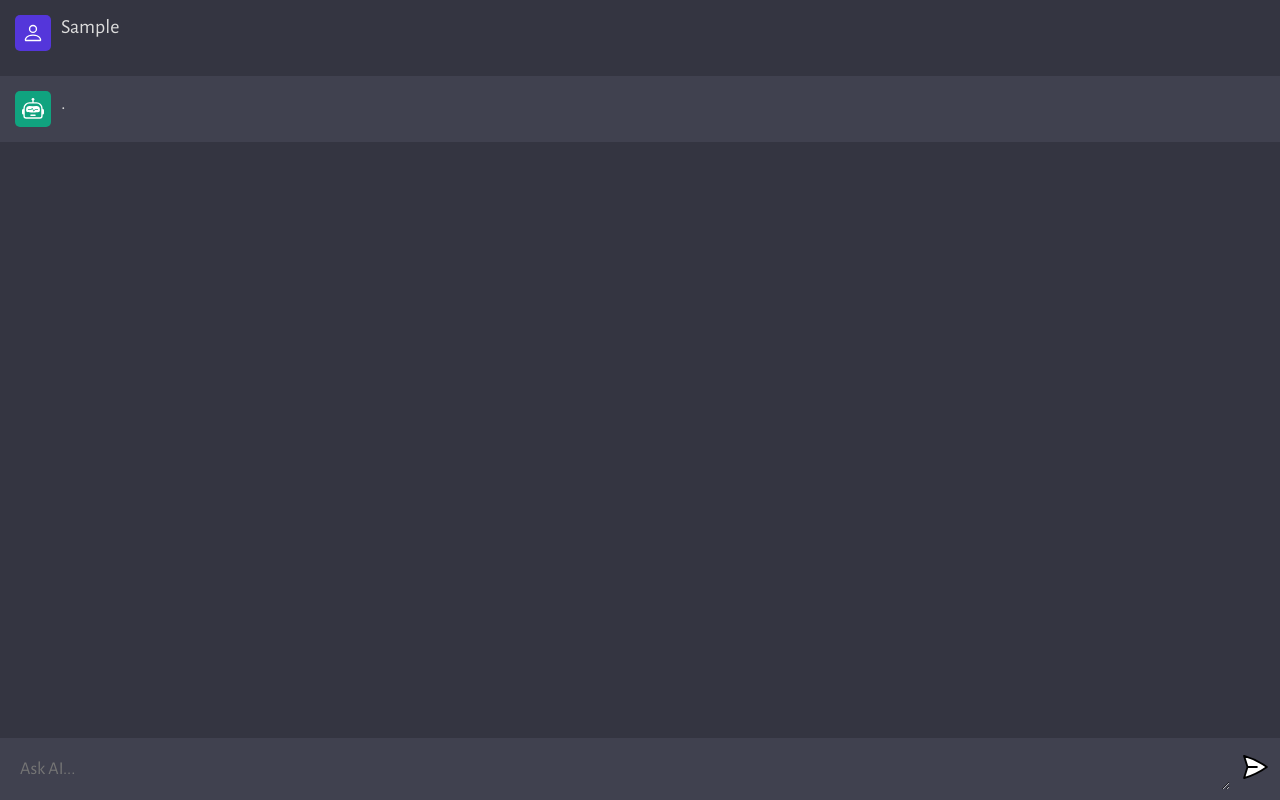
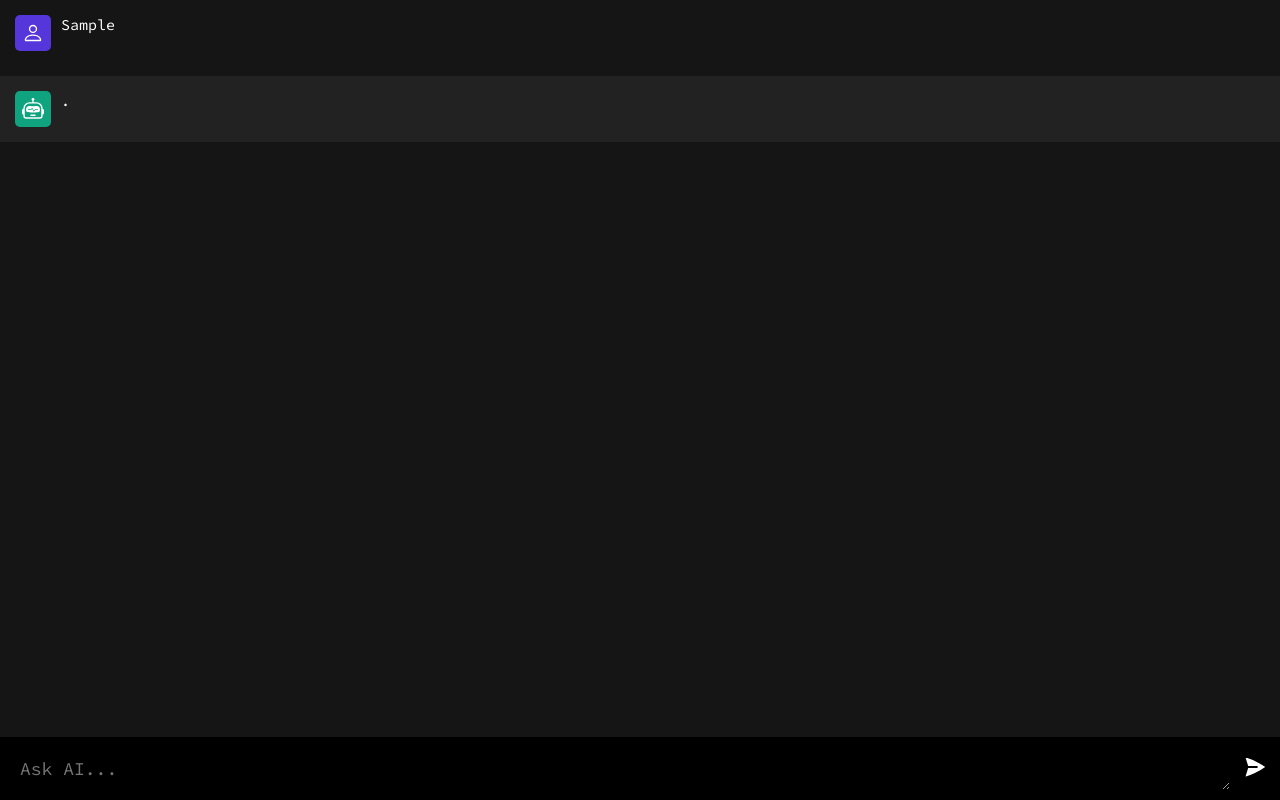
Before and after one commit to emmanuelolusola/ask-ai, a website built with Vite: page client/index.html in a window 1280 px wide. Both pictures are taken after typing "Sample" into the empty fields and a click on the button 1255 px from the left and 769 px from the top of the page. Built offline with nearby package versions, Linux system fonts and the light colour scheme.

```diff
--- a/client/script.js
+++ b/client/script.js
@@ -33,9 +33,6 @@
   }, 20);
 }
 
-// generate unique ID for each message div of bot
-// necessary for typing text effect for that specific reply
-// without unique ID, typing text will work on every element
 function generateUniqueId() {
   const timestamp = Date.now();
   const randomNumber = Math.random();
--- a/client/style.css
+++ b/client/style.css
@@ -1,10 +1,10 @@
-@import url("https://fonts.googleapis.com/css2?family=Alegreya+Sans:wght@100;300;400;500;700;800;900&display=swap");
+@import url("https://fonts.googleapis.com/css2?family=Source+Code+Pro:wght@200;300;400;500;600;700;800;900&display=swap");
 
 * {
   margin: 0;
   padding: 0;
   box-sizing: border-box;
-  font-family: "Alegreya Sans", sans-serif;
+  font-family: "Source Code Pro", monospace;
 }
 
 body {
@@ -14,7 +14,7 @@
 #app {
   width: 100vw;
   height: 100vh;
-  background: #343541;
+  background: #151515;
 
   display: flex;
   flex-direction: column;
@@ -50,7 +50,7 @@
 }
 
 .ai {
-  background: #40414f;
+  background: #222223;
 }
 
 .chat {
@@ -89,18 +89,12 @@
 .message {
   flex: 1;
 
-  color: #dcdcdc;
-  font-size: 20px;
+  color: #fff;
+  font-size: 15px;
 
   max-width: 100%;
   overflow-x: scroll;
 
-  /*
-   * white space refers to any spaces, tabs, or newline characters that are used to format the CSS code
-   * specifies how white space within an element should be handled. It is similar to the "pre" value, which tells the browser to treat all white space as significant and to preserve it exactly as it appears in the source code.
-   * The pre-wrap value allows the browser to wrap long lines of text onto multiple lines if necessary.
-   * The default value for the white-space property in CSS is "normal". This tells the browser to collapse multiple white space characters into a single space, and to wrap text onto multiple lines as needed to fit within its container.
-  */
   white-space: pre-wrap;
 
   -ms-overflow-style: none;
@@ -117,7 +111,7 @@
   max-width: 1280px;
   margin: 0 auto;
   padding: 10px;
-  background: #40414f;
+  background: #000;
 
   display: flex;
   flex-direction: row;
```
Also changed, not shown: server/server.js (+5 -5 lines), 2 other files.
